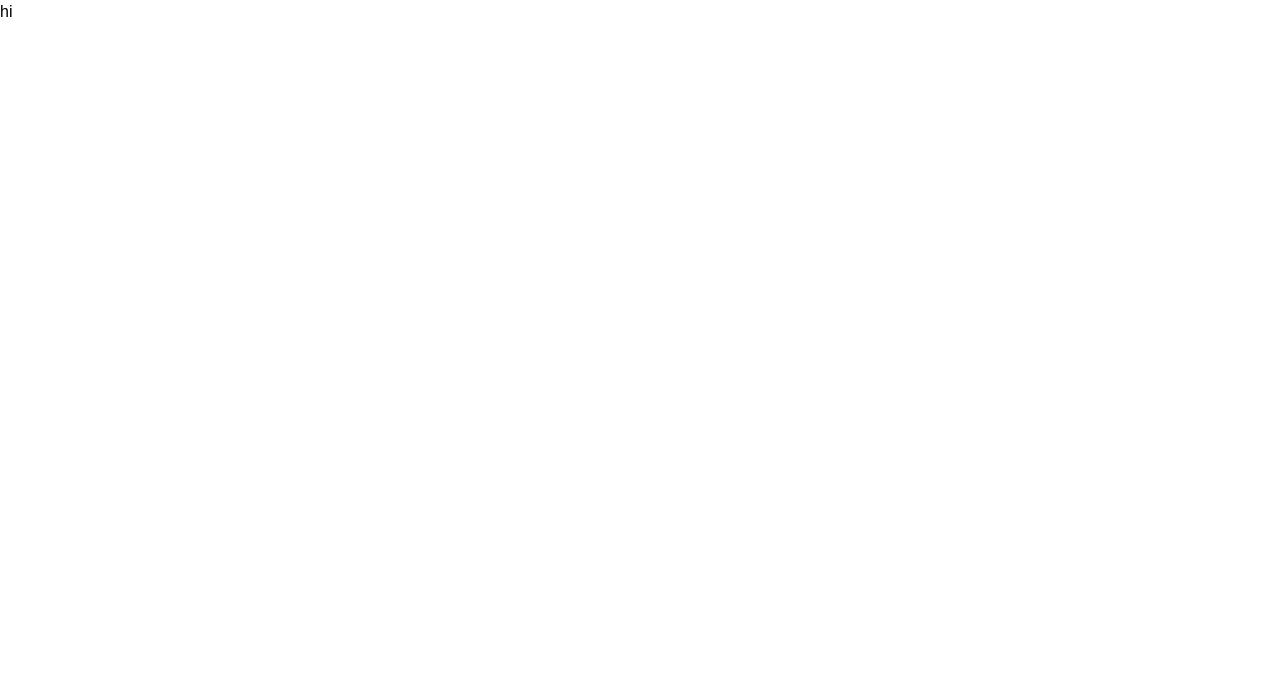
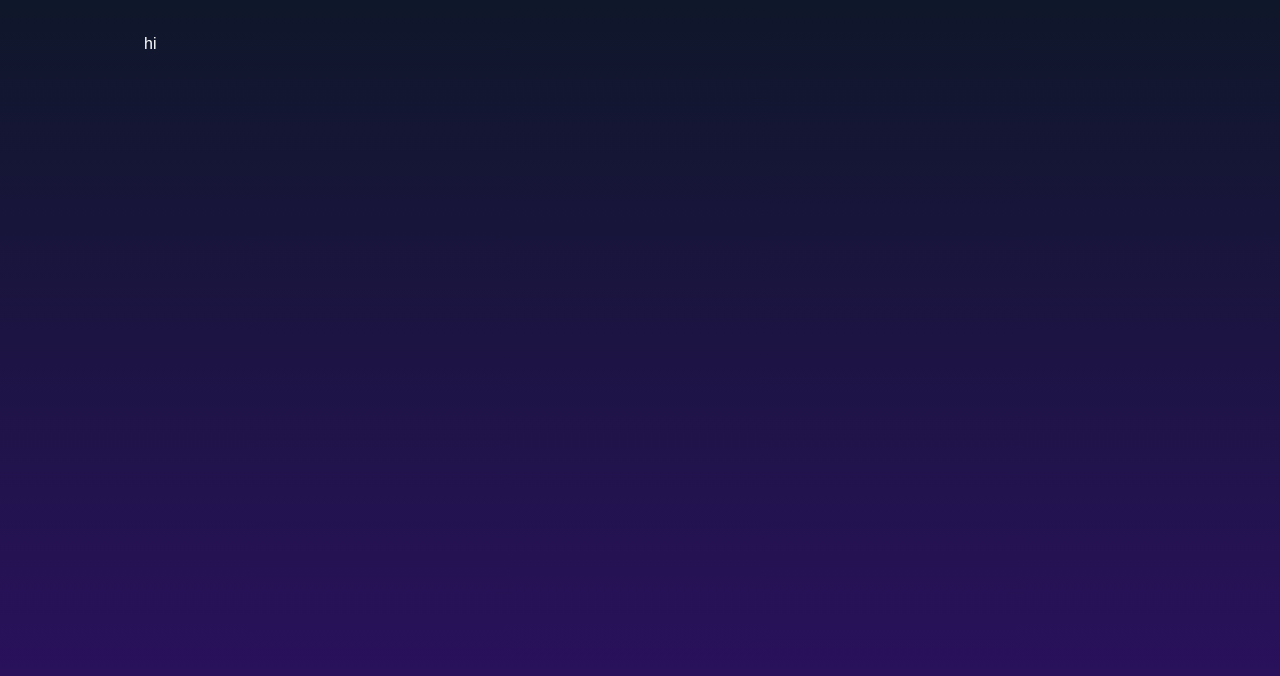
Before and after one commit to gereonrisse/personal-website, a SvelteKit app: page / in a window 1280 px wide. Shown: the top 676 px of the page. Built offline with nearby package versions, Linux system fonts and the light colour scheme; a web font is replaced by a local one.

Commit message:
created basic layout and background

```diff
--- a/src/routes/+layout.svelte
+++ b/src/routes/+layout.svelte
@@ -16,8 +16,8 @@
 	}
 </script>
 
-<div class="app">
-	<main>
+<div class="app h-screen text-white">
+	<main class="h-full px-4 py-8 max-w-5xl mx-auto flex flex-col">
 		<slot />
 	</main>
 
@@ -25,3 +25,10 @@
 
 	</footer>
 </div>
+
+<style>
+	.app {
+	/* gradient from very dark violet to less dark violet	*/
+		background: linear-gradient(180deg, theme('colors.slate.900') 0%, theme('colors.violet.950') 100%);
+	}
+</style>
```
